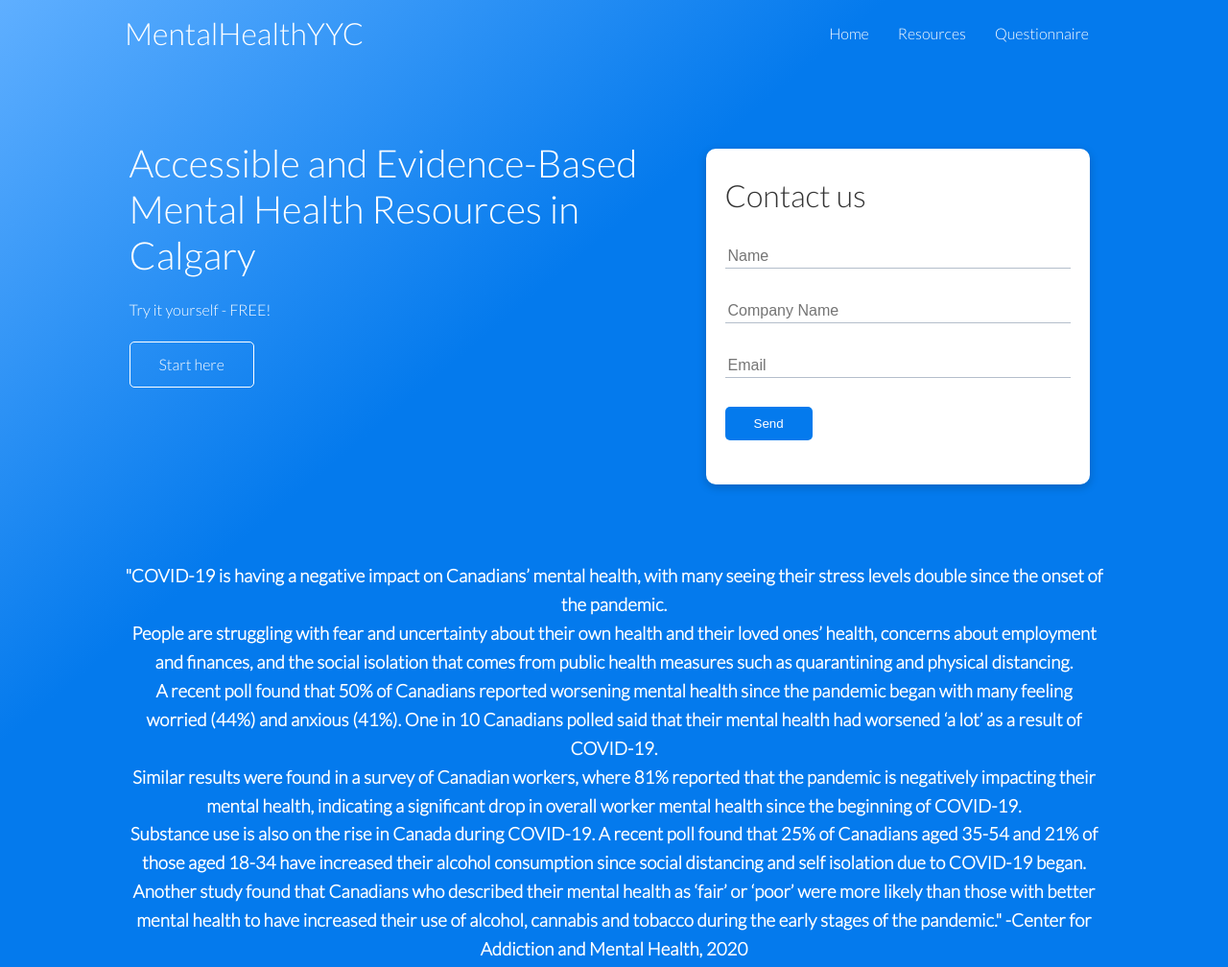
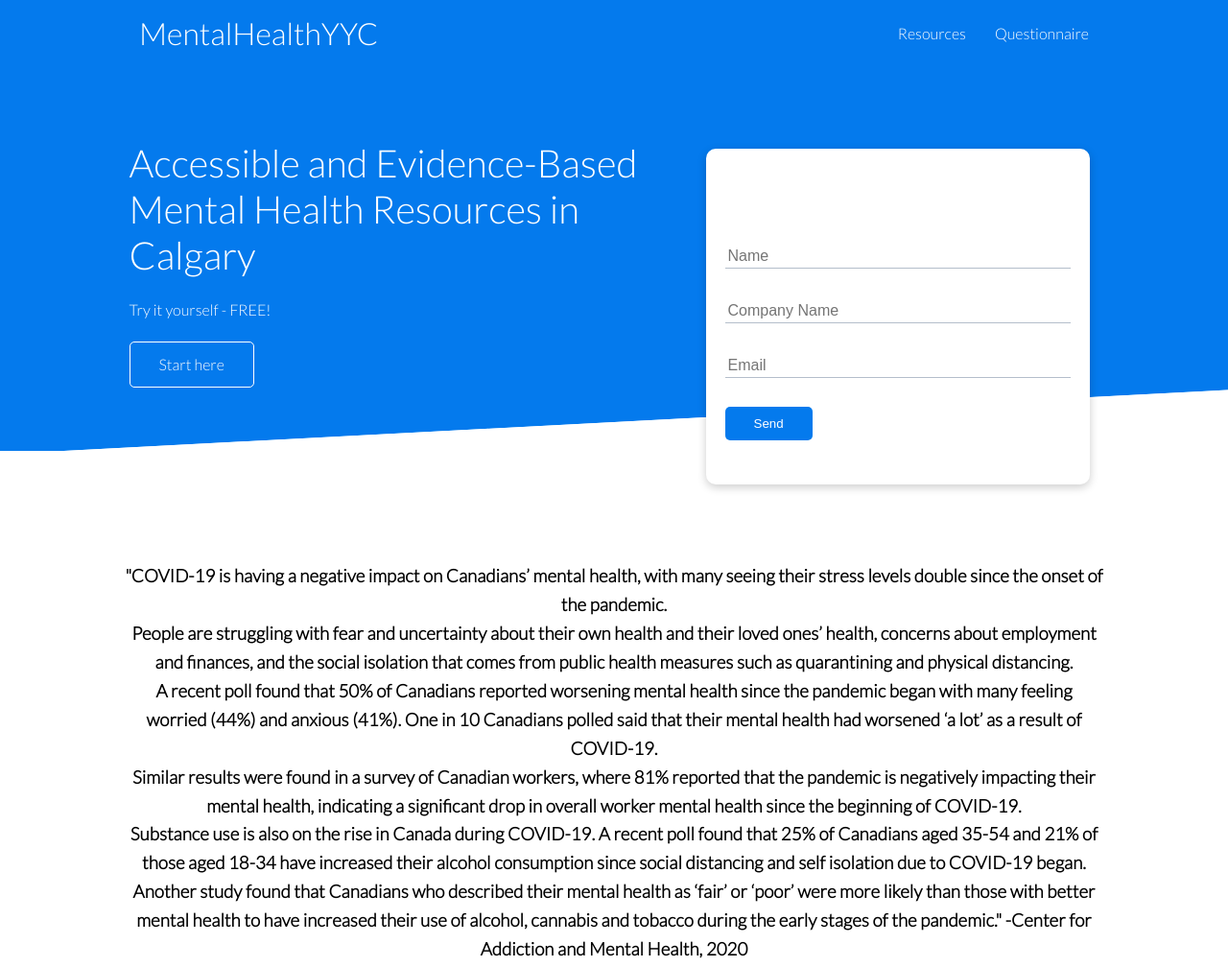
Before and after one commit to danguyentech/MentalhealthProject, a plain HTML site: page website/index.html in a window 1280 px wide. Shown: the top 1008 px of the page at 96% size. Drawn offline with Linux system fonts and the light colour scheme.

Commit message:
reverted background to original; changed home link

```diff
--- a/server/package.json
+++ b/server/package.json
@@ -6,7 +6,9 @@
   "dependencies": {
     "express": "^4.17.1",
     "nodemon": "^2.0.6",
-    "pouchdb": "^7.2.2"
+    "pouchdb": "^7.2.2",
+    "node-fetch": ">=2.6.1"
+
   },
   "devDependencies": {},
   "scripts": {
--- a/website/css/questionnaire.css
+++ b/website/css/questionnaire.css
@@ -1,6 +1,4 @@
-#content{
-  background-color: white;
-}
+
 #questionText{
   color: black
 }
--- a/website/css/style.css
+++ b/website/css/style.css
@@ -17,8 +17,6 @@
 
 body {
   font-family: 'Lato', sans-serif;
-  background: linear-gradient(140deg, rgba(95,175,255,1) 0%, rgba(4,122,237,1) 29%, rgba(4,122,237,1) 80%, rgba(230,125,21,1) 87%);
-  color: white;
   line-height: 1.6;
 }
 
@@ -28,21 +26,19 @@ ul {
 
 a {
   text-decoration: none;
-  color: #333;
 }
 
 h1,
 h2 {
+  color: #fff;
   font-weight: 300;
   line-height: 1.2;
   margin: 10px 0;
   font-size: 2em;
 }
-
 p {
   margin: 10px 0;
 }
-
 img {
   width: 100%;
 }
@@ -61,7 +57,7 @@ pre {
 
 /* Navbar */
 .navbar {
-  color: #fff;
+  background-color: var(--primary-color);
   height: 70px;
 }
 
@@ -75,7 +71,7 @@ pre {
   margin: 0 5px;
 }
 
-.navbar a:hover {
+ul a:hover {
   border-bottom: 2px #fff solid;
   text-decoration: none;
 }
@@ -87,6 +83,7 @@ pre {
 /* Showcase */
 .showcase {
   height: 400px;
+  background-color: var(--primary-color);
   color: #fff;
   position: relative;
 }
@@ -135,6 +132,21 @@ pre {
 
 .showcase-form input:focus {
   outline: none;
+}
+
+.showcase::before,
+.showcase::after {
+  content: '';
+  position: absolute;
+  height: 100px;
+  bottom: -70px;
+  right: 0;
+  left: 0;
+  background: #fff;
+  transform: skewY(-3deg);
+  -webkit-transform: skewY(-3deg);
+  -moz-transform: skewY(-3deg);
+  -ms-transform: skewY(-3deg);
 }
 
 /* Stats */
--- a/website/index.html
+++ b/website/index.html
@@ -13,10 +13,9 @@
     <!-- Navbar -->
     <div class="navbar">
         <div class="container flex">
-            <h1 class="logo">MentalHealthYYC</h1>
+            <h1><a href='index.html' class="logo">MentalHealthYYC</a></h1>
             <nav>
                 <ul>
-                    <li><a href="index.html">Home</a></li>
                     <li><a href="resources.html">Resources</a></li>
                     <li><a href="questionnaire.html">Questionnaire</a></li>
                 </ul>
```
Also changed, not shown: website/questionnaire.html (+1 -2 lines).
